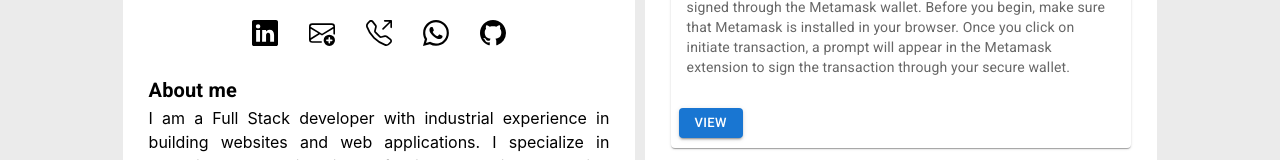
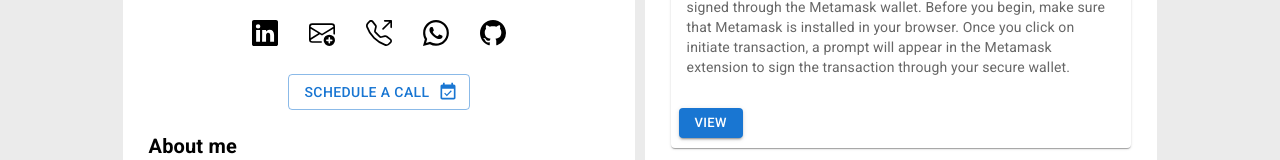
Before and after one commit to sr33nadhm/sr33nadhm.github.io, a React (Create React App) app: page / in a window 1280 px wide. Shown: the part 386-546 px from the top of the page. Built offline with nearby package versions, Linux system fonts and the light colour scheme.

Commit message:
Added Hubspot

```diff
--- a/src/components/profile/Profile.jsx
+++ b/src/components/profile/Profile.jsx
@@ -1,10 +1,11 @@
-import { Avatar, IconButton, Typography } from "@mui/material";
+import { Avatar, Button, IconButton, Typography } from "@mui/material";
 import dp from "../../assets/propfile-pic-min.jpg";
 import List from '@mui/material/List';
 import ListItem from '@mui/material/ListItem';
 import Divider from '@mui/material/Divider';
 import ListItemText from '@mui/material/ListItemText';
 import ListItemAvatar from '@mui/material/ListItemAvatar';
+import { EventAvailable } from '@mui/icons-material';
 
 function Profile() {
     return (
@@ -50,6 +51,13 @@ function Profile() {
                             <path d="M8 0C3.58 0 0 3.58 0 8c0 3.54 2.29 6.53 5.47 7.59.4.07.55-.17.55-.38 0-.19-.01-.82-.01-1.49-2.01.37-2.53-.49-2.69-.94-.09-.23-.48-.94-.82-1.13-.28-.15-.68-.52-.01-.53.63-.01 1.08.58 1.23.82.72 1.21 1.87.87 2.33.66.07-.52.28-.87.51-1.07-1.78-.2-3.64-.89-3.64-3.95 0-.87.31-1.59.82-2.15-.08-.2-.36-1.02.08-2.12 0 0 .67-.21 2.2.82.64-.18 1.32-.27 2-.27.68 0 1.36.09 2 .27 1.53-1.04 2.2-.82 2.2-.82.44 1.1.16 1.92.08 2.12.51.56.82 1.27.82 2.15 0 3.07-1.87 3.75-3.65 3.95.29.25.54.73.54 1.48 0 1.07-.01 1.93-.01 2.2 0 .21.15.46.55.38A8.012 8.012 0 0 0 16 8c0-4.42-3.58-8-8-8z" />
                         </svg>
                     </IconButton>
+                </a>
+            </div>
+            <div className="calendar mt-3">
+                <a href="https://meetings.hubspot.com/sreenadh" style={{ color: 'inherit', textDecoration: "none" }}>
+                    <Button variant="outlined" endIcon={<EventAvailable />}>
+                        Schedule a call
+                    </Button>
                 </a>
             </div>
             <div className="about-me">
```
